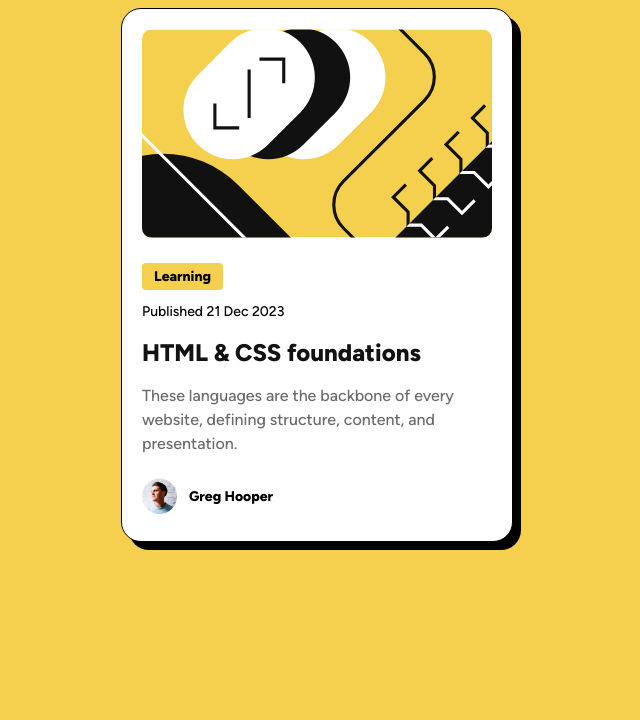
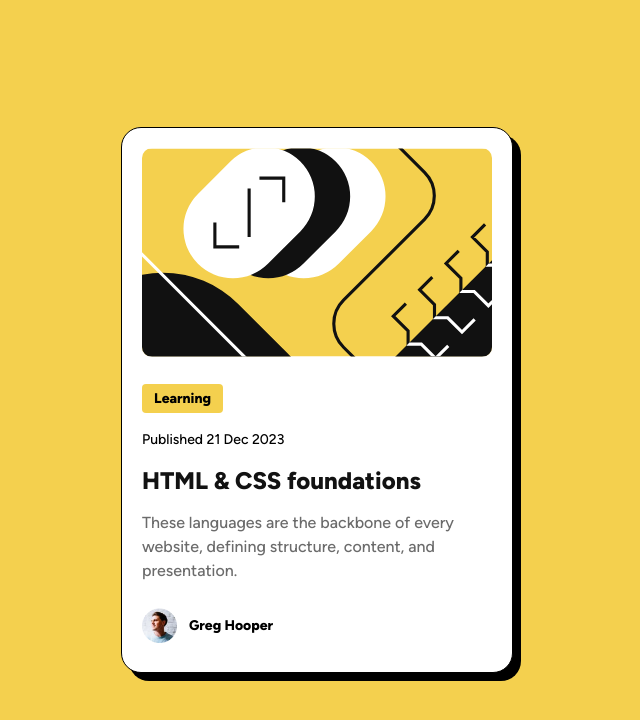
Before and after one commit to michelecandido/blog-preview-card, a plain HTML site: page index.html in a window 1280 px wide. Shown: the whole page, without its empty margins (323-963 px from the left). Drawn offline with Linux system fonts and the light colour scheme.

Commit message:
fix: centered box in style.css

```diff
--- a/index.html
+++ b/index.html
@@ -11,7 +11,7 @@
   </head>
 
   <body>
-    <main>
+    <main class="card">
       <img
       src="./assets/images/illustration-article.svg" alt="an abstract image representing html and css"
       class="top-img">
--- a/style.css
+++ b/style.css
@@ -1,3 +1,8 @@
+* {
+    margin: 0;
+    padding: 0;
+}
+
 /* fonts */
 @font-face {
     font-family: 'figextrabold';
@@ -13,12 +18,16 @@
 
 body {
     background-color: hsl(47, 88%, 63%);
+    display: flex;
+    justify-content: center;
+    align-items: center;
+    height: 100vh;
 }
 
-main {
+.card {
     background-color: white;
     width: 100%;
-    max-width: 350px;
+    max-width: 21.875rem;
     padding: 1.25rem;
     margin: auto;
     border-radius: 20px;
@@ -31,19 +40,24 @@ main {
 h1 {
     font-family: 'figextrabold';
     font-size: 24px;
+    margin: 1rem 0;
 }
 
 p {
     font-family: 'figmedium';
     font-size: 14px;
     line-height: 150%;
+    margin: 0.5rem 0;
 }
 
 .tag {
     font-family: 'figextrabold';
     background-color: hsl(47, 88%, 63%);
-    padding: 5px 12px 5px 12px;
+    padding: 4px 12px 4px 12px;
     border-radius: 4px;
+    display: inline-block;
+    margin-bottom: 0.5rem;
+    margin-top: 0.3rem;
 }
 
 .description {
@@ -60,6 +74,8 @@ p {
 .author-align {
     display: flex;
     align-items: center;
+    margin-top: 1.5rem;
+    margin-bottom: 0.5rem
 }
 
 /* link */
```
